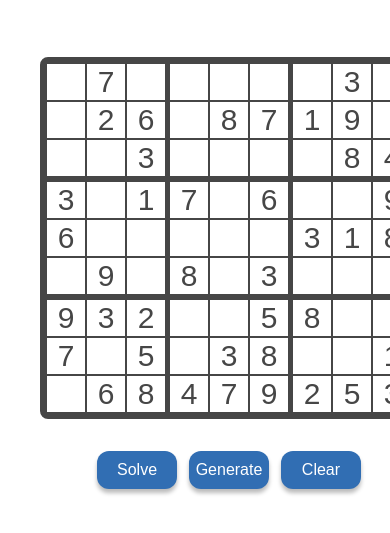
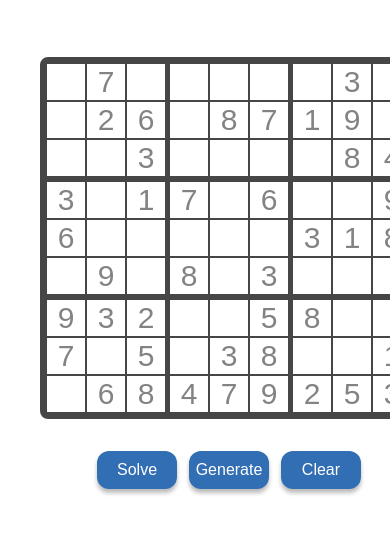
Before and after one commit to nilspettersson/sudoku_solver, a plain HTML site: page index.html in a window 390 px wide. Both pictures are taken after typing "Sample", "Sample", "Sample", "Sample", "Sample", "Sample" into the empty fields and a click on the button "Generate". Shown: the part 85-618 px from the top of the page. Drawn offline with nearby package versions, Linux system fonts and the light colour scheme.

Commit message:
made colors different for generated numbers and numbers that a user put in

```diff
--- a/main.css
+++ b/main.css
@@ -119,6 +119,17 @@ a:hover{
     background:#2643641c;
 }
 
+.cell-generated{
+    cursor: default;
+    outline: none;
+    border: none;
+    font-size: 44px;
+    color: rgb(131, 131, 131);
+    text-align: center;
+    width: 60px;
+    height: 60px;
+}
+
 
 .right{
     padding-left: 60px;
@@ -158,6 +169,11 @@ button:hover{
         width: 50px;
         height: 50px;
     }
+    .cell-generated{
+        width: 50px;
+        height: 50px;
+    }
+
 
     .right{
         padding: 0px;
@@ -188,6 +204,11 @@ button:hover{
     }
 
     .cell-input{
+        width: 34px;
+        height: 34px;
+        font-size: 30px;
+    }
+    .cell-generated{
         width: 34px;
         height: 34px;
         font-size: 30px;
--- a/main.js
+++ b/main.js
@@ -39,6 +39,8 @@ function clear(){
         var row = document.getElementsByClassName("row")[i];
         for(var j = 0; j < row.childNodes.length; j++){
             row.childNodes[j].childNodes[0].value = "";
+            row.childNodes[j].childNodes[0].classList.replace("cell-generated", "cell-input");
+            row.childNodes[j].childNodes[0].readOnly = false;
         }
     }
 }
@@ -64,6 +66,8 @@ function generate(){
                 continue;
             }
             row.childNodes[j].childNodes[0].value = bord[i][j];
+            row.childNodes[j].childNodes[0].classList.replace("cell-input", "cell-generated");
+            row.childNodes[j].childNodes[0].readOnly = true;
         }
     }
 }
```
